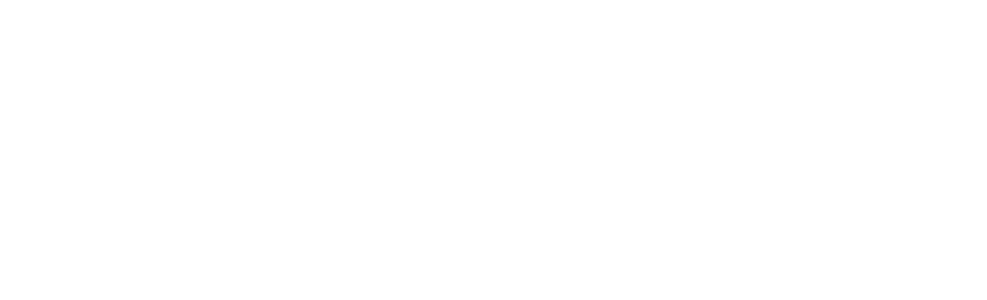
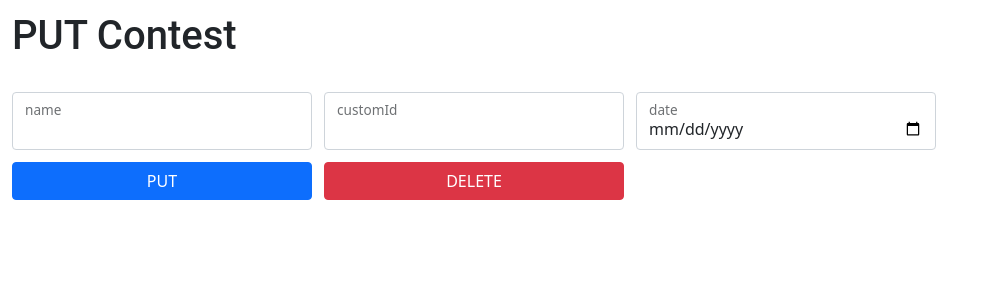
Before and after one commit to Gamma-Online-Judge/gamma-judge-admin, a React (Create React App) app: page /contests in a window 1280 px wide. Shown: the top 300 px of the page, without its empty margins (0-987 px from the left). Built offline with nearby package versions, Linux system fonts and the light colour scheme.

Commit message:
Addition of PUT and DELETE buttons to contest

```diff
--- a/src/App.tsx
+++ b/src/App.tsx
@@ -1,16 +1,16 @@
-import React from 'react';
-import './App.css';
 import {
   BrowserRouter as Router,
   Route,
 } from 'react-router-dom';
-import PutProblem from './problems/PutProblem';
+import PutContest from './components/contests/PutContest';
+import PutProblem from './components/problems/PutProblem';
 
 function App() {
   return (
     <Router>
       <Route path="/" exact={true} component={Home} />
-      <Route path="/putProblem" exact={true} component={PutProblem} />
+      <Route path="/problems" exact={true} component={PutProblem} />
+      <Route path="/contests" exact={true} component={PutContest} />
     </Router>
   );
 }
--- /dev/null
+++ b/src/actions/contests.client.ts
@@ -0,0 +1,14 @@
+import axios from "axios";
+import { ContestData } from "../models/contest";
+
+const client = axios.create({
+    baseURL: 'http://localhost:8000/contests',
+});
+
+export async function putContest(contestData: ContestData) {
+    await client.put('/', contestData);
+}
+
+export async function deleteContest(customId: string) {
+    await client.delete(`/${customId}`);
+}
--- /dev/null
+++ b/src/components/contests/PutContest.tsx
@@ -0,0 +1,69 @@
+import { useState } from 'react';
+import { Button, FloatingLabel, Form } from 'react-bootstrap';
+import { deleteContest, putContest } from '../../actions/contests.client';
+import { ContestData } from '../../models/contest';
+
+type InputEvent = React.ChangeEvent<HTMLInputElement>;
+
+export default function PutCOntest() {
+  const [contestData, setContestData] = useState<ContestData>({});
+
+  function handleSubmit() {
+    putContest(contestData);
+  }
+
+  function handleDelete() {
+    deleteContest(contestData.customId || '');
+  }
+
+  function handleInputChange(e: InputEvent) {
+    setContestData({ ...contestData, [e.target.id]: e.target.value });
+  }
+
+  return (
+    <div>
+      <div className="title-container">
+        <h1 className="form-title"> PUT Contest </h1>
+      </div>
+      <div className="form-container">
+        <Form>
+          <div className="flex-inputs">
+            {renderInputAreas(handleInputChange, contestData)}
+            <FloatingLabel className="input-container" label={'date'}>
+              <Form.Control
+                id={'date'}
+                type="date"
+                value={contestData.date?.toString()}
+                onChange={handleInputChange}
+              />
+            </FloatingLabel>
+          </div>
+
+          <Button className="input-container" variant="primary" onClick={handleSubmit}>
+            PUT
+          </Button>
+
+          <Button className="input-container" variant="danger" onClick={handleDelete}>
+            DELETE
+          </Button>
+        </Form>
+      </div>
+    </div>
+  );
+}
+
+function renderInputAreas(
+  onChange: (e: InputEvent) => void,
+  contestData: ContestData
+) {
+  const keysOfContestData: (keyof ContestData)[] = ['name', 'customId'];
+  return keysOfContestData.map((key: keyof ContestData) => {
+    if (key === 'date') return null;
+    if (key === 'problems') return null;
+    return (
+      <FloatingLabel className="input-container" key={key} label={key}>
+        <Form.Control id={key} value={contestData[key]} onChange={onChange} />
+      </FloatingLabel>
+    );
+  });
+}
--- a/src/problems/PutProblem.tsx
+++ b/src/components/problems/PutProblem.tsx
@@ -1,8 +1,7 @@
 import { useState } from 'react';
 import { Button, FloatingLabel, Form } from 'react-bootstrap';
-import { putProblem } from '../actions/problems.client';
-import { ProblemData } from '../models/problem';
-import './PutProblem.css';
+import { putProblem } from '../../actions/problems.client';
+import { ProblemData } from '../../models/problem';
 
 type InputEvent = React.ChangeEvent<HTMLInputElement>;
 
--- a/src/index.css
+++ b/src/index.css
@@ -11,3 +11,23 @@ code {
   font-family: source-code-pro, Menlo, Monaco, Consolas, 'Courier New',
     monospace;
 }
+
+.form-container {
+  padding: 12px;
+}
+.title-container {
+  padding: 12px;
+}
+.flex-inputs {
+  display: flex;
+  flex-wrap: wrap;
+}
+
+.input-container {
+  margin-bottom: 12px;
+  margin-right: 12px;
+  width: 300px;
+}
+h1.form-title {
+  font-family: 'roboto';
+}
--- /dev/null
+++ b/src/models/contest.ts
@@ -0,0 +1,11 @@
+export interface ContestProblemData {
+    problemId?: string;
+    identifier?: string;
+}
+
+export interface ContestData {
+    name?: string;
+    date?: Date;
+    problems?: ContestProblemData[];
+    customId?: string;
+}
--- a/src/problems/PutProblem.css
+++ /dev/null
@@ -1,19 +0,0 @@
-.form-container {
-  padding: 12px;
-}
-.title-container {
-  padding: 12px;
-}
-.flex-inputs {
-  display: flex;
-  flex-wrap: wrap;
-}
-
-.input-container {
-  margin-bottom: 12px;
-  margin-right: 12px;
-  width: 300px;
-}
-h1.form-title {
-  font-family: 'roboto';
-}
```
